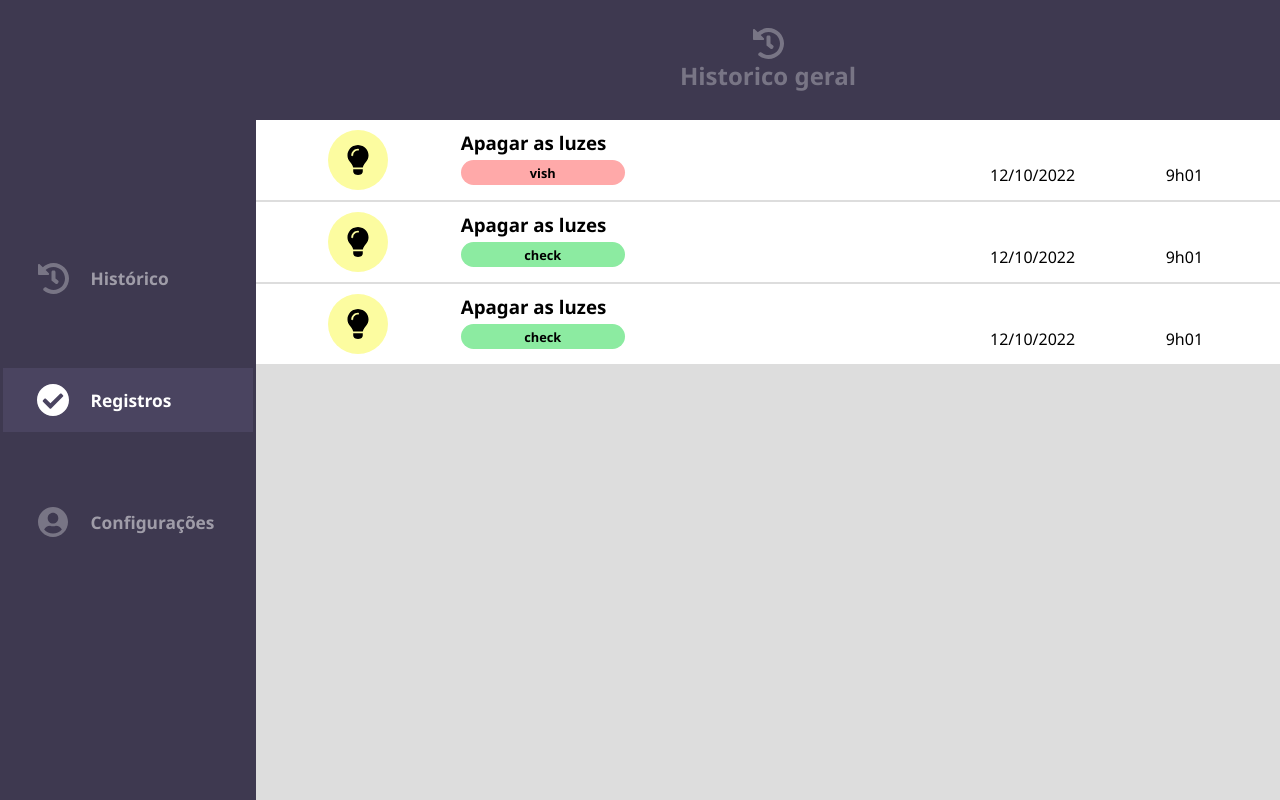
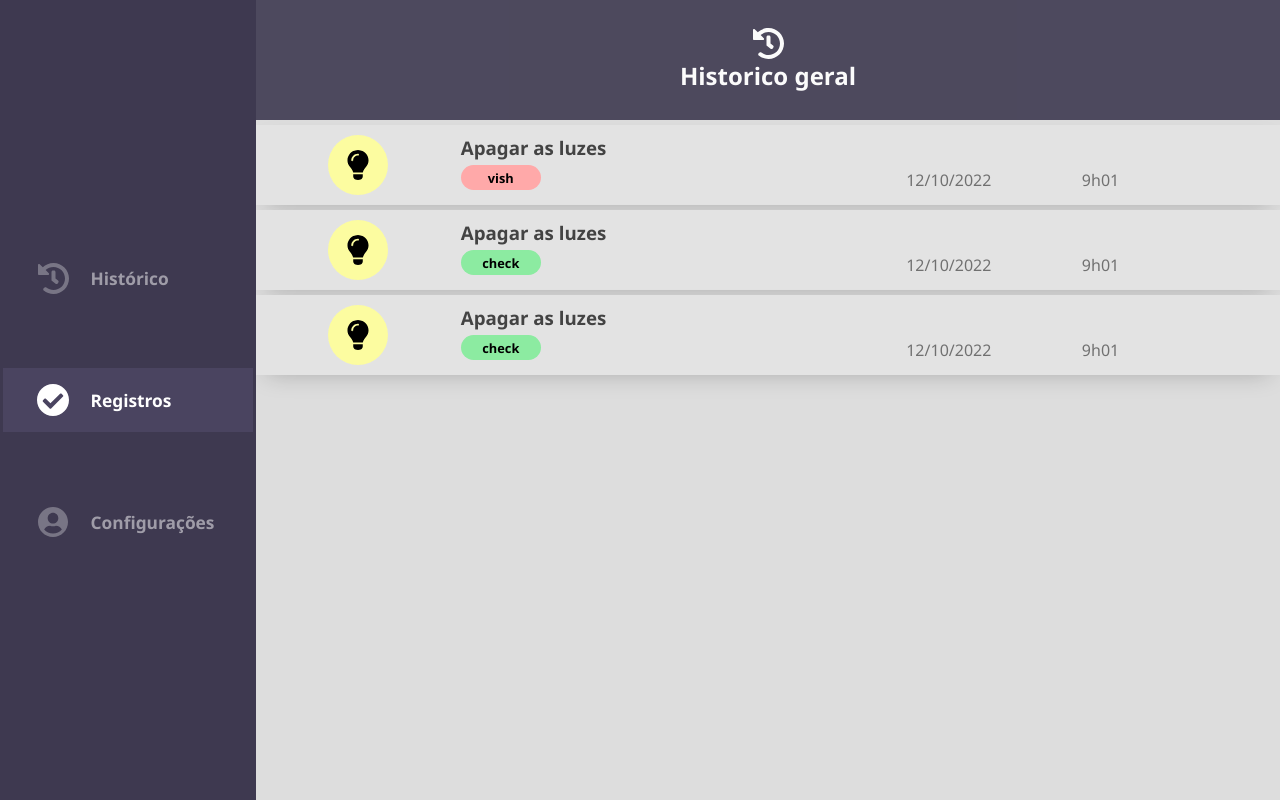
Before and after one commit to aka-toliu/fiz-isso, an Angular app in the folder dev/: page /historico in a window 1280 px wide. Built offline with nearby package versions, Linux system fonts and the light colour scheme.

Commit message:
historico geral estilizado

```diff
--- a/dev/src/app/historico-geral/historico-geral.component.html
+++ b/dev/src/app/historico-geral/historico-geral.component.html
@@ -3,7 +3,7 @@
         <h2>Historico geral</h2>
 </header>
 
-<main>
+<main class="historico-g">
 
         <div class="historico-g__item" *ngFor="let historico of historicoGeral">
                 <div class="historico-g__icon">
--- a/dev/src/app/historico-geral/historico-geral.component.scss
+++ b/dev/src/app/historico-geral/historico-geral.component.scss
@@ -7,27 +7,39 @@ header{
     justify-content: center;
     flex-direction: column;
 
+    @media screen and (min-width: 768px) {
+        opacity: .9;
+    }
+
     h2{
         color: white;
-        opacity: .3;
+        // opacity: .3;
     }
 
     img{
-        opacity: .3;
+        // opacity: .3;
     }
 }
 
 
 .historico-g{
 
+    overflow-y: auto;
+    height: 76%;
+    flex-direction: column;
+    display: flex;
+    align-items: center;
+    padding-top: 5px;
+
     &__item{
         width: 100%;
         height: 80px;
-        background-color: var(--white);
-        margin-bottom: 2px;
+        background-color: #e3e3e3;
+        margin-bottom: 5px;
         display: flex;
         align-items: center;
         justify-content: space-around;
+        box-shadow: 0px 9px 25px -11px #00000040;
     }
 
     &__icon{
@@ -52,6 +64,7 @@ header{
     }
     &__status{
         width: 20%;
+        max-width: 80px;
         height: 25px;
         border-radius: 30px;
         display: flex;
@@ -65,6 +78,7 @@ header{
         width: 95%;
         font-weight: bold;
         margin-bottom: 5px;
+        opacity: .7;
     }
 
     &__data{
@@ -73,6 +87,7 @@ header{
         display: flex;
         justify-content: flex-end;
         align-items: center;
+        opacity: .5;
     }
 
     &__horario{
@@ -82,5 +97,6 @@ header{
         justify-content: flex-end;
         align-items: center;
         margin-left: 5px;
+        opacity: .5;
     }
 }
--- a/dev/src/app/registros.service.ts
+++ b/dev/src/app/registros.service.ts
@@ -45,7 +45,7 @@ export class RegistrosService {
         frequencia: "diaria",
         status: "waiting",
         selected: false,
-        complete: true,
+        complete: false,
         historico: []
       },
       {
--- a/dev/src/app/registros/registros.component.ts
+++ b/dev/src/app/registros/registros.component.ts
@@ -33,29 +33,30 @@ export class RegistrosComponent implements OnInit {
     this.historicoGeral = this.registrosService.historicoGeral;
   }
 
-  setHistorico(num: any){
+  setHistorico(num: any) {
 
-
-
-
+    if (this.registros[num].complete != true) {
       let novoHistoricoRegistro = {
         data: this.newDay + "/" + this.newMonth + "/" + this.newYear,
         horario: this.newHours + 'h' + this.newMinutes,
-      status:  this.registros[num].status
+        status: this.registros[num].status
       }
 
       let novoHistoricoGeral = {
         titulo: this.registros[num].titulo,
         data: this.newDay + "/" + this.newMonth + "/" + this.newYear,
         horario: this.newHours + 'h' + this.newMinutes,
-    status:  this.registros[num].status,
-    cor:  this.registros[num].cor,
-    icone:  this.registros[num].icone
+        status: this.registros[num].status,
+        cor: this.registros[num].cor,
+        icone: this.registros[num].icone
       }
 
       this.registros[num].historico.push(novoHistoricoRegistro);
       this.historicoGeral.push(novoHistoricoGeral);
+    }
 
+    this.registros[num].complete = true
 
   }
+
 }
--- a/dev/src/app/shared/historico-registro/historico-registro.component.scss
+++ b/dev/src/app/shared/historico-registro/historico-registro.component.scss
@@ -42,7 +42,8 @@ header{
     display: flex;
     width: 100%;
     height: 50px;
-    background-color: var(--white);
+    background-color: #e3e3e3;
+    box-shadow: 0px 9px 25px -11px #00000040;
     justify-content: space-evenly;
     align-items: center;
     margin-bottom: 2px;
--- a/dev/src/index.html
+++ b/dev/src/index.html
@@ -2,7 +2,7 @@
 <html lang="en">
 <head>
   <meta charset="utf-8">
-  <title>Fiz</title>
+  <title>Fiz isso?</title>
   <base href="/">
   <meta name="viewport" content="width=device-width, initial-scale=1">
   <link rel="icon" type="image/x-icon" href="favicon.ico">
```
Lines whose indentation alone changed are shown as unchanged.
